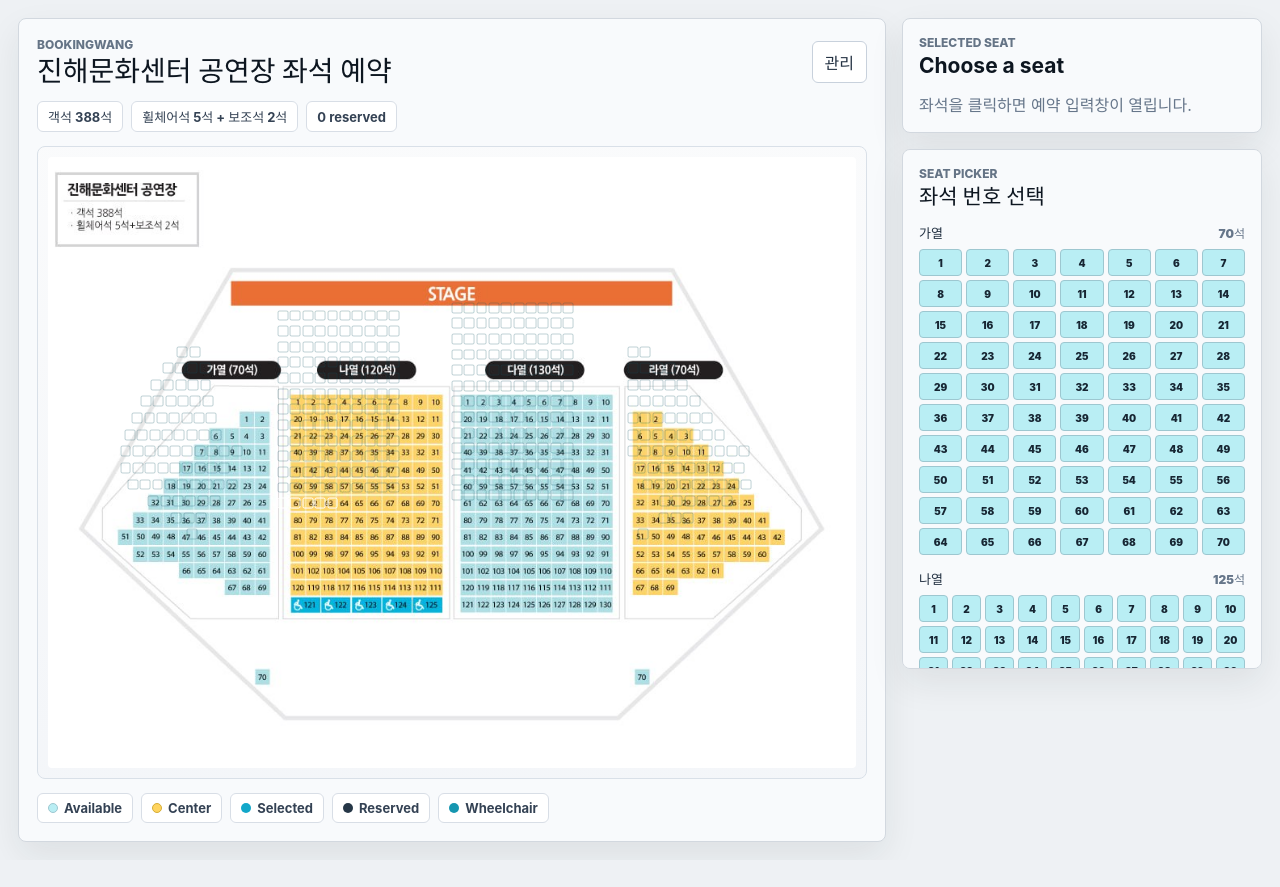
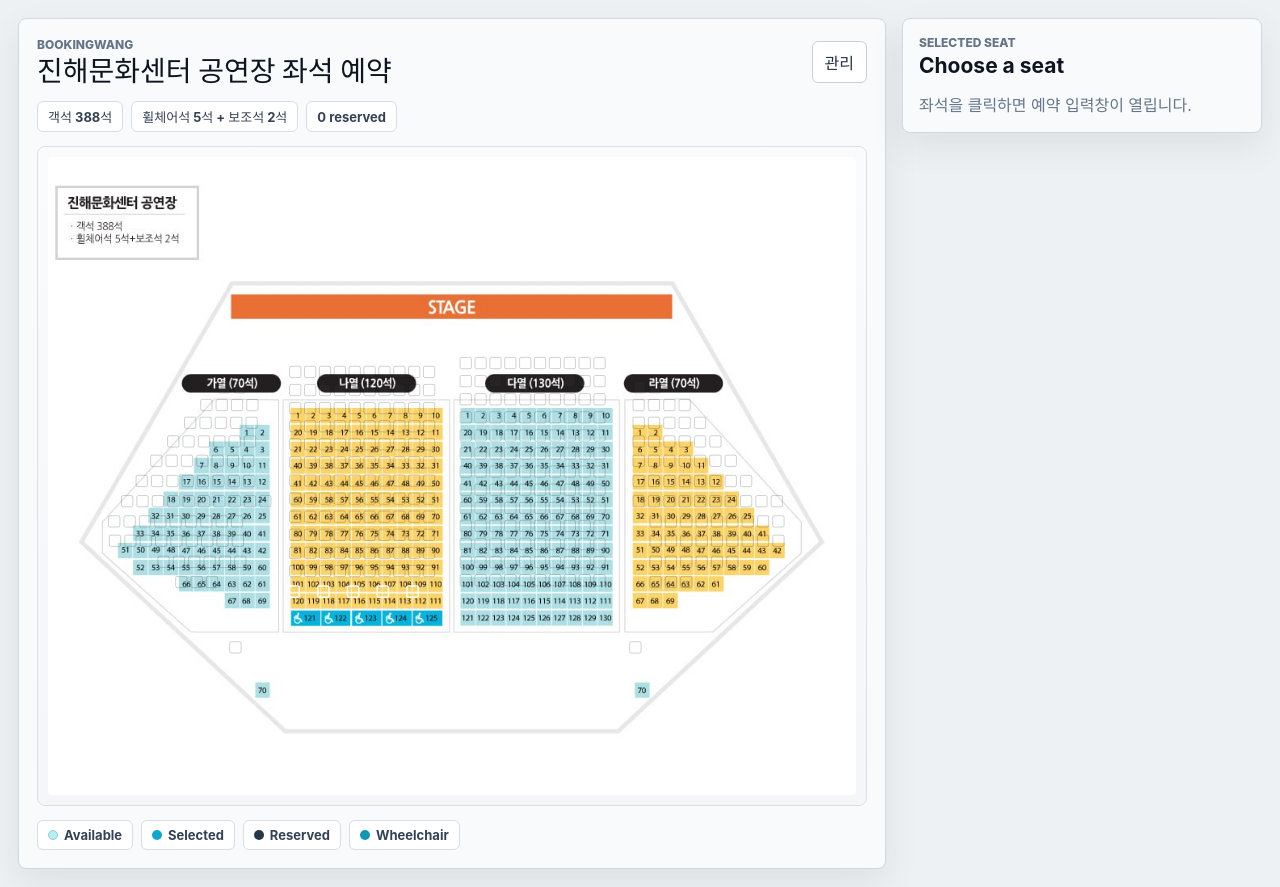
Before and after one commit to binogion-cmd/BookingWang, a React (Vite) app: page / in a window 1280 px wide. Before the commit the page ends 860 px from the top, so only its background shows below. Built offline with nearby package versions, Linux system fonts and the light colour scheme.

Commit message:
Refactor seating chart to SVG image overlay

```diff
--- a/src/App.css
+++ b/src/App.css
@@ -120,7 +120,7 @@ h2 {
     #e7ebf0;
 }
 
-.venue-reference-image {
+.venue-svg {
   display: block;
   width: 100%;
   max-width: 1120px;
@@ -130,49 +130,40 @@ h2 {
   background: #ffffff;
 }
 
-.venue-image-frame {
-  position: relative;
-  width: 100%;
-  max-width: 1120px;
-  margin: 0 auto;
+.svg-seat {
+  fill: rgba(255, 255, 255, 0.02);
+  stroke: rgba(13, 22, 32, 0.2);
+  stroke-width: 1.2;
+  cursor: pointer;
+  transition:
+    fill 120ms ease,
+    stroke 120ms ease,
+    stroke-width 120ms ease;
 }
 
-.seat-overlay-layer {
-  position: absolute;
-  inset: 0;
+.svg-seat:hover,
+.svg-seat:focus {
+  fill: rgba(18, 167, 201, 0.78);
+  stroke: #ffffff;
+  stroke-width: 2.5;
+  outline: none;
 }
 
-.overlay-seat {
-  position: absolute;
-  width: 1.35%;
-  aspect-ratio: 1;
-  border: 1px solid rgba(8, 79, 95, 0.26);
-  border-radius: 2px;
-  background: rgba(255, 255, 255, 0.02);
-  padding: 0;
-  transform: translate(-50%, -50%);
+.svg-seat-selected {
+  fill: rgba(18, 167, 201, 0.9);
+  stroke: #ffffff;
+  stroke-width: 2.5;
 }
 
-.overlay-seat:hover {
-  border-color: #ffffff;
-  background: rgba(18, 167, 201, 0.72);
-  box-shadow: 0 0 0 2px rgba(18, 167, 201, 0.28);
+.svg-seat-reserved {
+  fill: rgba(180, 35, 24, 0.92);
+  stroke: #ffffff;
+  stroke-width: 2.5;
 }
 
-.overlay-selected {
-  border-color: #ffffff;
-  background: rgba(18, 167, 201, 0.88);
-  box-shadow: 0 0 0 2px rgba(18, 167, 201, 0.3);
-}
-
-.overlay-reserved {
-  border-color: #ffffff;
-  background: rgba(180, 35, 24, 0.9);
-  box-shadow: 0 0 0 2px rgba(180, 35, 24, 0.24);
-}
-
-.overlay-wheelchair {
-  border-color: #ffffff;
+.svg-seat-wheelchair {
+  stroke: #ffffff;
+  stroke-width: 1.8;
 }
 
 .stage {
@@ -467,59 +458,6 @@ textarea {
   overflow: auto;
 }
 
-.seat-picker-card {
-  max-height: 520px;
-  overflow: auto;
-}
-
-.seat-picker-list {
-  display: grid;
-  gap: 14px;
-  margin-top: 14px;
-}
-
-.seat-picker-section {
-  display: grid;
-  gap: 7px;
-}
-
-.picker-section-title {
-  display: flex;
-  align-items: center;
-  justify-content: space-between;
-  gap: 8px;
-  color: #233142;
-  font-size: 13px;
-  font-weight: 900;
-}
-
-.picker-section-title span {
-  color: #66768a;
-  font-size: 12px;
-}
-
-.seat-picker-grid {
-  display: grid;
-  grid-template-columns: repeat(var(--columns), minmax(0, 1fr));
-  gap: 4px;
-}
-
-.seat-picker-button {
-  min-width: 0;
-  height: 27px;
-  border: 1px solid #9dc7d0;
-  border-radius: 4px;
-  background: #b9eef4;
-  color: #172633;
-  padding: 0;
-  font-size: 10px;
-  font-weight: 900;
-}
-
-.seat-picker-button:hover {
-  border-color: #1f6f8b;
-}
-
 .reservation-item {
   display: flex;
   justify-content: space-between;
@@ -585,13 +523,9 @@ textarea {
     -webkit-overflow-scrolling: touch;
   }
 
-  .venue-reference-image {
+  .venue-svg {
     width: 100%;
     min-width: 0;
-  }
-
-  .overlay-seat {
-    width: 1.75%;
   }
 
   .legend {
--- a/src/App.tsx
+++ b/src/App.tsx
@@ -1,5 +1,5 @@
 import { useState } from 'react'
-import type { CSSProperties, FormEvent } from 'react'
+import type { FormEvent, KeyboardEvent } from 'react'
 import './App.css'
 
 type SeatStatus = 'available' | 'selected' | 'reserved'
@@ -12,133 +12,127 @@ type Reservation = {
   createdAt: string
 }
 
-type SeatRow = {
-  seats: number[]
-  offset?: number
-  gapAfter?: boolean
-}
-
 type SeatSection = {
   id: string
   name: string
-  className: string
   count: number
-  rows: SeatRow[]
   wheelchairSeats?: number[]
 }
 
-type SeatOverlay = {
+type SeatPoint = {
   seatId: string
-  label: string
+  sectionId: string
+  sectionName: string
+  number: number
   x: number
   y: number
-  wheelchair?: boolean
+  wheelchair: boolean
 }
 
 const STORAGE_KEY = 'bookingwang.reservations.v1'
-
-function serpentineRows(start: number, end: number, columns: number): SeatRow[] {
-  const rows: SeatRow[] = []
-  for (let first = start; first <= end; first += columns) {
-    const row = Array.from({ length: columns }, (_, index) => first + index).filter((seat) => seat <= end)
-    rows.push({ seats: rows.length % 2 === 0 ? row : [...row].reverse() })
-  }
-  return rows
-}
-
-const GA_ROWS: SeatRow[] = [
-  { seats: [1, 2], offset: 78 },
-  { seats: [6, 5, 4, 3], offset: 58 },
-  { seats: [7, 8, 9, 10, 11], offset: 42 },
-  { seats: [17, 16, 15, 14, 13, 12], offset: 28 },
-  { seats: [18, 19, 20, 21, 22, 23, 24], offset: 16 },
-  { seats: [32, 31, 30, 29, 28, 27, 26, 25], offset: 6 },
-  { seats: [33, 34, 35, 36, 37, 38, 39, 40, 41, 42], offset: 0 },
-  { seats: [51, 50, 49, 48, 47, 46, 45, 44, 43], offset: 0 },
-  { seats: [52, 53, 54, 55, 56, 57, 58, 59, 60], offset: 10 },
-  { seats: [66, 65, 64, 63, 62, 61], offset: 38 },
-  { seats: [67, 68, 69], offset: 70 },
-  { seats: [70], offset: 92, gapAfter: true },
-]
-
-const RA_ROWS: SeatRow[] = [
-  { seats: [1, 2], offset: 0 },
-  { seats: [6, 5, 4, 3], offset: 0 },
-  { seats: [7, 8, 9, 10, 11], offset: 0 },
-  { seats: [17, 16, 15, 14, 13, 12], offset: 0 },
-  { seats: [18, 19, 20, 21, 22, 23, 24], offset: 0 },
-  { seats: [32, 31, 30, 29, 28, 27, 26, 25], offset: 0 },
-  { seats: [33, 34, 35, 36, 37, 38, 39, 40, 41, 42], offset: 0 },
-  { seats: [51, 50, 49, 48, 47, 46, 45, 44, 43], offset: 10 },
-  { seats: [52, 53, 54, 55, 56, 57, 58, 59, 60], offset: 20 },
-  { seats: [66, 65, 64, 63, 62, 61], offset: 44 },
-  { seats: [67, 68, 69], offset: 42 },
-  { seats: [70], offset: 14, gapAfter: true },
-]
+const VIEWBOX_WIDTH = 1000
+const VIEWBOX_HEIGHT = 789
 
 const SECTIONS: SeatSection[] = [
-  { id: 'GA', name: '가열', className: 'section-left-wing', count: 70, rows: GA_ROWS },
-  {
-    id: 'NA',
-    name: '나열',
-    className: 'section-center-yellow',
-    count: 125,
-    rows: [...serpentineRows(1, 120, 10), { seats: [121, 122, 123, 124, 125] }],
-    wheelchairSeats: [121, 122, 123, 124, 125],
-  },
-  { id: 'DA', name: '다열', className: 'section-center-blue', count: 130, rows: serpentineRows(1, 130, 10) },
-  { id: 'RA', name: '라열', className: 'section-right-wing', count: 70, rows: RA_ROWS },
+  { id: 'GA', name: '가열', count: 70 },
+  { id: 'NA', name: '나열', count: 125, wheelchairSeats: [121, 122, 123, 124, 125] },
+  { id: 'DA', name: '다열', count: 130 },
+  { id: 'RA', name: '라열', count: 70 },
 ]
 
 const SECTION_BY_ID = Object.fromEntries(SECTIONS.map((section) => [section.id, section]))
 
-function buildSeatIdBySection(sectionId: string, seat: number) {
+const GA_ROWS = [
+  [1, 2],
+  [6, 5, 4, 3],
+  [7, 8, 9, 10, 11],
+  [17, 16, 15, 14, 13, 12],
+  [18, 19, 20, 21, 22, 23, 24],
+  [32, 31, 30, 29, 28, 27, 26, 25],
+  [33, 34, 35, 36, 37, 38, 39, 40, 41, 42],
+  [51, 50, 49, 48, 47, 46, 45, 44, 43],
+  [52, 53, 54, 55, 56, 57, 58, 59, 60],
+  [66, 65, 64, 63, 62, 61],
+  [67, 68, 69],
+  [70],
+]
+
+const GA_X = [218, 196, 176, 155, 134, 116, 98, 82, 83, 143, 165, 232]
+const GA_Y = [285, 307, 329, 352, 376, 401, 426, 451, 475, 501, 526, 607]
+
+const RA_ROWS = [
+  [1, 2],
+  [6, 5, 4, 3],
+  [7, 8, 9, 10, 11],
+  [17, 16, 15, 14, 13, 12],
+  [18, 19, 20, 21, 22, 23, 24],
+  [32, 31, 30, 29, 28, 27, 26, 25],
+  [33, 34, 35, 36, 37, 38, 39, 40, 41, 42],
+  [51, 50, 49, 48, 47, 46, 45, 44, 43],
+  [52, 53, 54, 55, 56, 57, 58, 59, 60],
+  [66, 65, 64, 63, 62, 61],
+  [67, 68, 69],
+  [70],
+]
+
+const RA_X = [732, 731, 731, 731, 731, 731, 731, 752, 752, 752, 752, 727]
+const RA_Y = [285, 307, 329, 352, 376, 401, 426, 451, 475, 501, 526, 607]
+
+function buildSeatId(sectionId: string, seat: number) {
   return `${sectionId}-${seat.toString().padStart(3, '0')}`
 }
 
-function makeOverlaySeat(sectionId: string, seat: number, x: number, y: number): SeatOverlay {
+function makePoint(sectionId: string, seat: number, x: number, y: number): SeatPoint {
   const section = SECTION_BY_ID[sectionId]
   return {
-    seatId: buildSeatIdBySection(sectionId, seat),
-    label: `${section.name} ${seat}번`,
+    seatId: buildSeatId(sectionId, seat),
+    sectionId,
+    sectionName: section.name,
+    number: seat,
     x,
     y,
     wheelchair: section.wheelchairSeats?.includes(seat) ?? false,
   }
 }
 
-function makeGridOverlay(sectionId: string, x: number, y: number, dx: number, dy: number): SeatOverlay[] {
-  const section = SECTION_BY_ID[sectionId]
-  return section.rows.flatMap((row, rowIndex) =>
-    row.seats.map((seat, seatIndex) => makeOverlaySeat(sectionId, seat, x + seatIndex * dx, y + rowIndex * dy)),
+function makeWing(sectionId: string, rows: number[][], starts: number[], yValues: number[]) {
+  return rows.flatMap((row, rowIndex) =>
+    row.map((seat, seatIndex) => makePoint(sectionId, seat, starts[rowIndex] + seatIndex * 19, yValues[rowIndex])),
   )
 }
 
-function makeWingOverlay(sectionId: string, x: number, y: number, dx: number, dy: number, offsetScale: number): SeatOverlay[] {
-  const section = SECTION_BY_ID[sectionId]
-  return section.rows.flatMap((row, rowIndex) =>
-    row.seats.map((seat, seatIndex) =>
-      makeOverlaySeat(sectionId, seat, x + (row.offset ?? 0) * offsetScale + seatIndex * dx, y + rowIndex * dy),
-    ),
-  )
+function makeSerpentine(sectionId: string, count: number, x: number, y: number, dx: number, dy: number, columns = 10) {
+  const points: SeatPoint[] = []
+  for (let seat = 1; seat <= count; seat += columns) {
+    const rowIndex = Math.floor((seat - 1) / columns)
+    const rowSeats = Array.from({ length: Math.min(columns, count - seat + 1) }, (_, index) => seat + index)
+    const visualSeats = rowIndex % 2 === 0 ? rowSeats : [...rowSeats].reverse()
+
+    visualSeats.forEach((seatNumber, visualIndex) => {
+      points.push(makePoint(sectionId, seatNumber, x + visualIndex * dx, y + rowIndex * dy))
+    })
+  }
+  return points
 }
 
-const OVERLAY_SEATS: SeatOverlay[] = [
-  ...makeWingOverlay('GA', 9.6, 31.8, 1.53, 2.72, 0.09),
-  ...makeGridOverlay('NA', 29.1, 25.9, 1.53, 2.56),
-  ...makeGridOverlay('DA', 50.6, 24.6, 1.53, 2.56),
-  ...makeWingOverlay('RA', 72.4, 31.8, 1.53, 2.72, 0.09),
-]
-
-function buildSeatId(section: SeatSection, seat: number) {
-  return `${section.id}-${seat.toString().padStart(3, '0')}`
+function makeNa() {
+  const main = makeSerpentine('NA', 120, 306, 266, 18.4, 22.4)
+  const wheelchairs = [121, 122, 123, 124, 125].map((seat, index) => makePoint('NA', seat, 304 + index * 36.8, 538))
+  return [...main, ...wheelchairs]
 }
 
+function makeDa() {
+  return makeSerpentine('DA', 130, 517, 255, 18.4, 22.4)
+}
+
+const SEAT_POINTS = [...makeWing('GA', GA_ROWS, GA_X, GA_Y), ...makeNa(), ...makeDa(), ...makeWing('RA', RA_ROWS, RA_X, RA_Y)]
+
+const SEAT_POINT_BY_ID = Object.fromEntries(SEAT_POINTS.map((seat) => [seat.seatId, seat]))
+
 function seatDisplayName(seatId: string) {
-  const [sectionId, number] = seatId.split('-')
-  const section = SECTIONS.find((item) => item.id === sectionId)
-  if (!section || !number) return seatId
-  return `${section.name} ${Number(number)}번`
+  const seat = SEAT_POINT_BY_ID[seatId]
+  if (!seat) return seatId
+  return `${seat.sectionName} ${seat.number}번`
 }
 
 function loadReservations(): Record<string, Reservation> {
@@ -176,6 +170,12 @@ function App() {
       phone: existing?.phone ?? '',
       note: existing?.note ?? '',
     })
+  }
+
+  function selectSeatFromKeyboard(event: KeyboardEvent<SVGRectElement>, seatId: string) {
+    if (event.key !== 'Enter' && event.key !== ' ') return
+    event.preventDefault()
+    selectSeat(seatId)
   }
 
   function persist(next: Record<string, Reservation>) {
@@ -246,39 +246,6 @@ function App() {
     URL.revokeObjectURL(url)
   }
 
-  function renderSectionChooser(section: SeatSection) {
-    return (
-      <div className="seat-picker-section" key={section.id}>
-        <div className="picker-section-title">
-          <strong>{section.name}</strong>
-          <span>{section.count}석</span>
-        </div>
-        <div className="seat-picker-grid" style={{ '--columns': section.id === 'GA' || section.id === 'RA' ? 7 : 10 } as CSSProperties}>
-          {Array.from({ length: section.count }, (_, index) => {
-            const seatNumber = index + 1
-            const seatId = buildSeatId(section, seatNumber)
-            const status = seatStatus(seatId)
-            const isWheelchair = section.wheelchairSeats?.includes(seatNumber) ?? false
-
-            return (
-              <button
-                type="button"
-                key={seatId}
-                className={`seat-picker-button seat-${status} ${isWheelchair ? 'seat-wheelchair' : ''}`}
-                onClick={() => selectSeat(seatId)}
-                aria-pressed={selectedSeat === seatId}
-                aria-label={`${seatDisplayName(seatId)} ${status}`}
-                title={seatDisplayName(seatId)}
-              >
-                {isWheelchair ? '♿' : seatNumber}
-              </button>
-            )
-          })}
-        </div>
-      </div>
-    )
-  }
-
   return (
     <main className="app-shell">
       <section className="booking-panel" aria-label="BookingWang seat reservation">
@@ -299,31 +266,32 @@ function App() {
         </div>
 
         <div className="venue-map" aria-label="seat map">
-          <div className="venue-image-frame">
-            <img className="venue-reference-image" src={seatingChartUrl} alt="진해문화센터 공연장 좌석 배치도" />
-            <div className="seat-overlay-layer" aria-label="좌석 상태 오버레이">
-              {OVERLAY_SEATS.map((seat) => {
+          <svg className="venue-svg" viewBox={`0 0 ${VIEWBOX_WIDTH} ${VIEWBOX_HEIGHT}`} role="img" aria-label="진해문화센터 공연장 좌석 배치도">
+            <image href={seatingChartUrl} x="0" y="0" width={VIEWBOX_WIDTH} height={VIEWBOX_HEIGHT} preserveAspectRatio="xMidYMid meet" />
+            {SEAT_POINTS.map((seat) => {
               const status = seatStatus(seat.seatId)
               return (
-                  <button
-                    type="button"
+                <rect
                   key={seat.seatId}
-                    className={`overlay-seat overlay-${status} ${seat.wheelchair ? 'overlay-wheelchair' : ''}`}
-                    style={{ left: `${seat.x}%`, top: `${seat.y}%` }}
+                  className={`svg-seat svg-seat-${status} ${seat.wheelchair ? 'svg-seat-wheelchair' : ''}`}
+                  x={seat.x - 7}
+                  y={seat.y - 7}
+                  width="14"
+                  height="14"
+                  rx="2"
+                  role="button"
+                  tabIndex={0}
+                  aria-label={`${seatDisplayName(seat.seatId)} ${status}`}
                   onClick={() => selectSeat(seat.seatId)}
-                    aria-pressed={selectedSeat === seat.seatId}
-                    aria-label={`${seat.label} ${status}`}
-                    title={seat.label}
+                  onKeyDown={(event) => selectSeatFromKeyboard(event, seat.seatId)}
                 />
               )
             })}
-            </div>
-          </div>
+          </svg>
         </div>
 
         <div className="legend">
           <span><i className="dot available-dot" />Available</span>
-          <span><i className="dot yellow-dot" />Center</span>
           <span><i className="dot selected-dot" />Selected</span>
           <span><i className="dot reserved-dot" />Reserved</span>
           <span><i className="dot wheelchair-dot" />Wheelchair</span>
@@ -382,12 +350,6 @@ function App() {
           )}
         </div>
 
-        <div className="card seat-picker-card">
-          <p className="eyebrow">Seat Picker</p>
-          <h2>좌석 번호 선택</h2>
-          <div className="seat-picker-list">{SECTIONS.map(renderSectionChooser)}</div>
-        </div>
-
         {showAdmin && (
           <div className="card admin-card">
             <div className="admin-heading">
```
Lines whose indentation alone changed are shown as unchanged.
